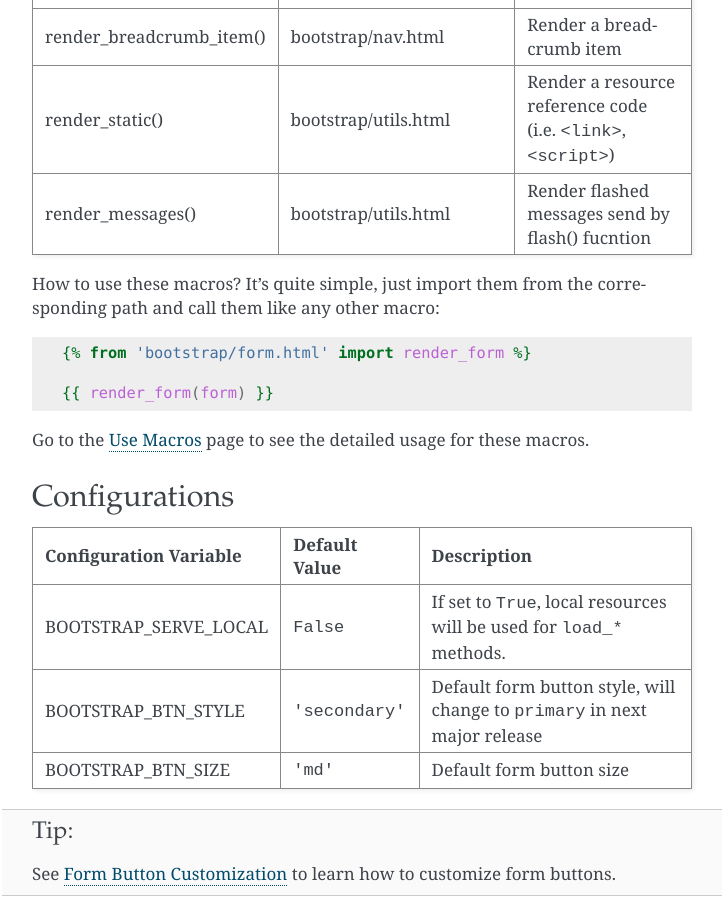
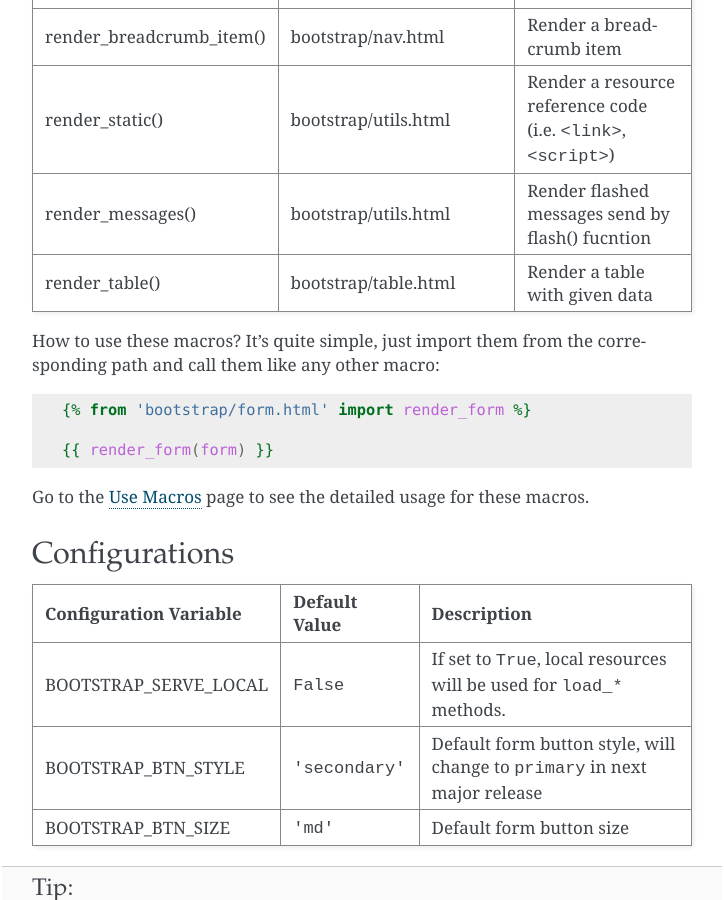
Before and after one commit to VV-YY/bootstrap_flask, a Sphinx documentation site: the page built from docs/basic.rst, in a window 1280 px wide and 900 px high, scrolled down 2464 px. Shown: the whole window, without its empty margins (388-1112 px from the left). Built offline with Sphinx 7.4.7, drawn with Linux system fonts in a browser that asks for light colours.

Commit message:
Update macro list

```diff
--- a/docs/basic.rst
+++ b/docs/basic.rst
@@ -110,6 +110,8 @@ Macros
 +---------------------------+--------------------------------+--------------------------------------------------------------------+
 | render_messages()         | bootstrap/utils.html           | Render flashed messages send by flash() fucntion                   |
 +---------------------------+--------------------------------+--------------------------------------------------------------------+
+| render_table()            | bootstrap/table.html           | Render a table with given data                                     |
++---------------------------+--------------------------------+--------------------------------------------------------------------+
 
 How to use these macros? It's quite simple, just import them from the
 corresponding path and call them like any other macro:
```
